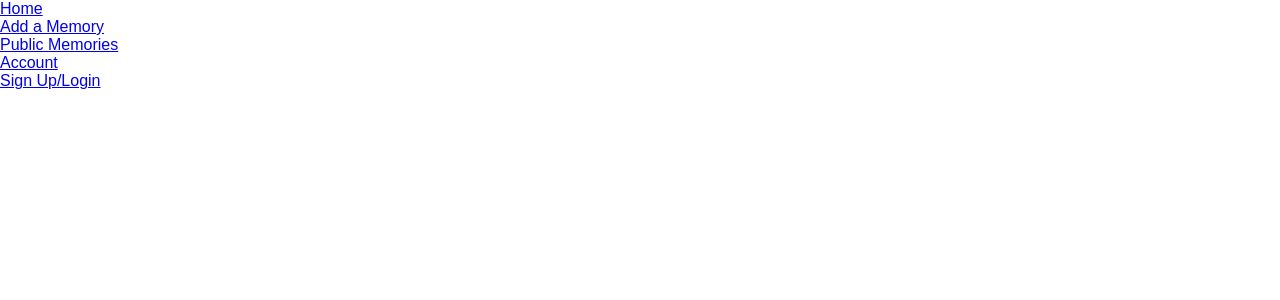
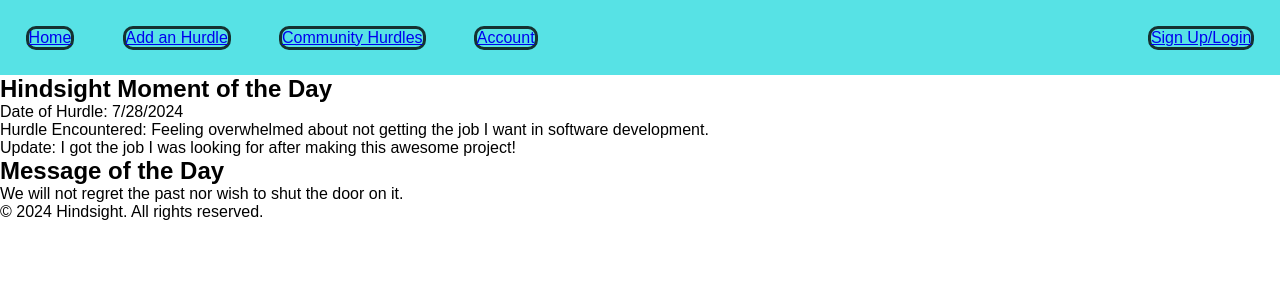
Before and after one commit to seanyvesroy/Hindsight, a Flask app: page / in a window 1280 px wide. Shown: the top 300 px of the page. Run offline with Flask 3, Linux system fonts and the light colour scheme.

Commit message:
nav bar css

```diff
--- a/Hindsight/static/style.css
+++ b/Hindsight/static/style.css
@@ -3,9 +3,41 @@
     margin: 0;
     padding: 0;
     font-family: 'Poppins', sans-serif;
-    background: #fff;
+
 }
 body{
-    background: #080808;
-    color: #fff;
+    background: #fff;
+
 }
+
+.main-container {
+
+}
+
+.nav-bar {
+    background-color: #57E2E5;
+    border-color: #153131;
+    display: flex;
+    justify-content: space-between;
+}
+.nav-left {
+    padding: 2%;
+    list-style: none;
+    display: flex;
+    justify-content: space-between;
+    width: 40%;
+}
+.nav-right {
+    padding: 2%;
+    list-style: none;
+}
+.nav-bar li {
+    border-style: solid;
+    border-radius: 10px;
+    border-color: #153131;
+    border
+}
+
+.top-Obstacle-container {
+
+}
--- a/Hindsight/templates/index.html
+++ b/Hindsight/templates/index.html
@@ -4,21 +4,35 @@
     <meta charset = "UTF-8">
     <meta name = "viewport" content = "width=device-width, initial-scale=1.0">
     <title>Hindsight</title>
-    <link rel = "stylesheet" href = "static/style.css">
+    <link rel = "stylesheet" href = "..\static\style.css">
 </head>
 <body>
     <div class="main-container">
-        <nav>
-            <ul>
+        <nav class="nav-bar">
+            <ul class="nav-left">
                 <li><a href="/">Home</a></li>
-                <li><a href="/">Add a Memory</a></li>
-                <li><a href="/">Public Memories</a></li>
+                <li><a href="/">Add an Hurdle</a></li>
+                <li><a href="/">Community Hurdles</a></li>
                 <li><a href="/">Account</a></li>
+            </ul>
+            <ul class="nav-right">
                 <li><a href="/">Sign Up/Login</a></li>
             </ul>
         </nav>
-        <div class="">
-
+        <div class="top-Obstacle-container">
+            <h2>Hindsight Moment of the Day</h2>
+            <p>Date of Hurdle: 7/28/2024
+                <br/>
+                Hurdle Encountered: Feeling overwhelmed about not getting the job I want in software development.
+                <br/>
+            </p>
+            <p>
+                Update: I got the job I was looking for after making this awesome project!
+            </p>
+        </div>
+        <div class="daily-message">
+            <h2>Message of the Day</h2>
+            <p>We will not regret the past nor wish to shut the door on it.</p>
         </div>
     </div>
 </body>
```
